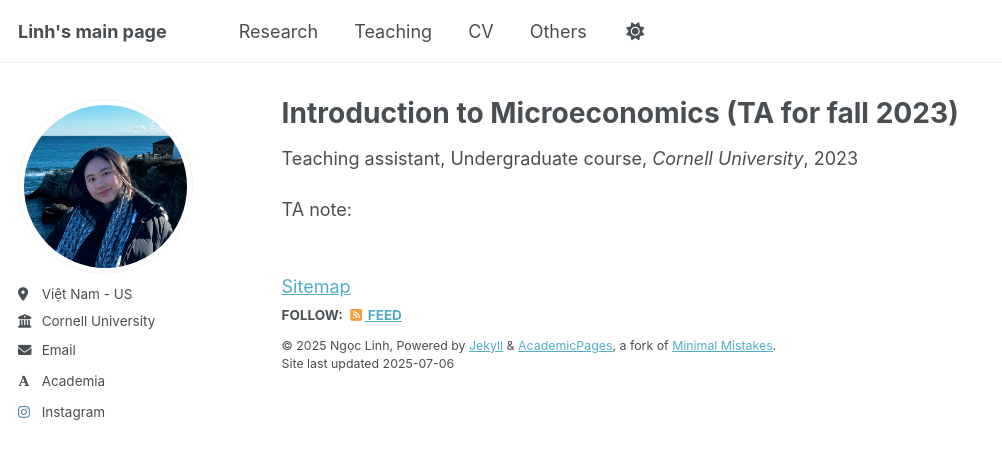
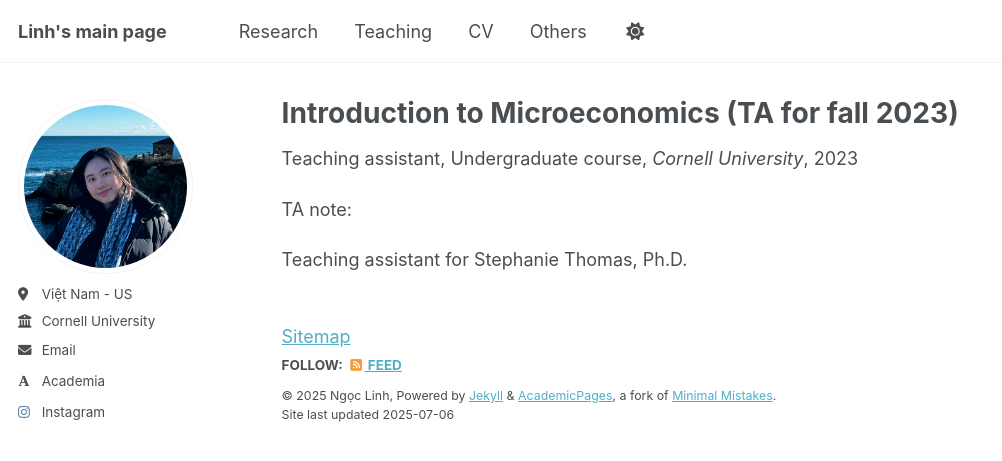
Before and after one commit to npl-nguyen/nguyen-ngoc-phuong-linh, a Jekyll site: the page built from _teaching/intro-micro-fall2023.md, in a window 1280 px wide. Shown: the top 461 px of the page, without its empty margins (0-1002 px from the left). Built offline with Jekyll 4.4.1, drawn with Linux system fonts in a browser that asks for light colours; some web fonts are replaced; a script that is not in the unit is left out.

Commit message:
Update intro-micro-fall2023.md

```diff
--- a/_teaching/intro-micro-fall2023.md
+++ b/_teaching/intro-micro-fall2023.md
@@ -9,3 +9,5 @@ location: "Ithaca, New York, US"
 ---
 
 TA note:
+
+Teaching assistant for Stephanie Thomas, Ph.D.
```
